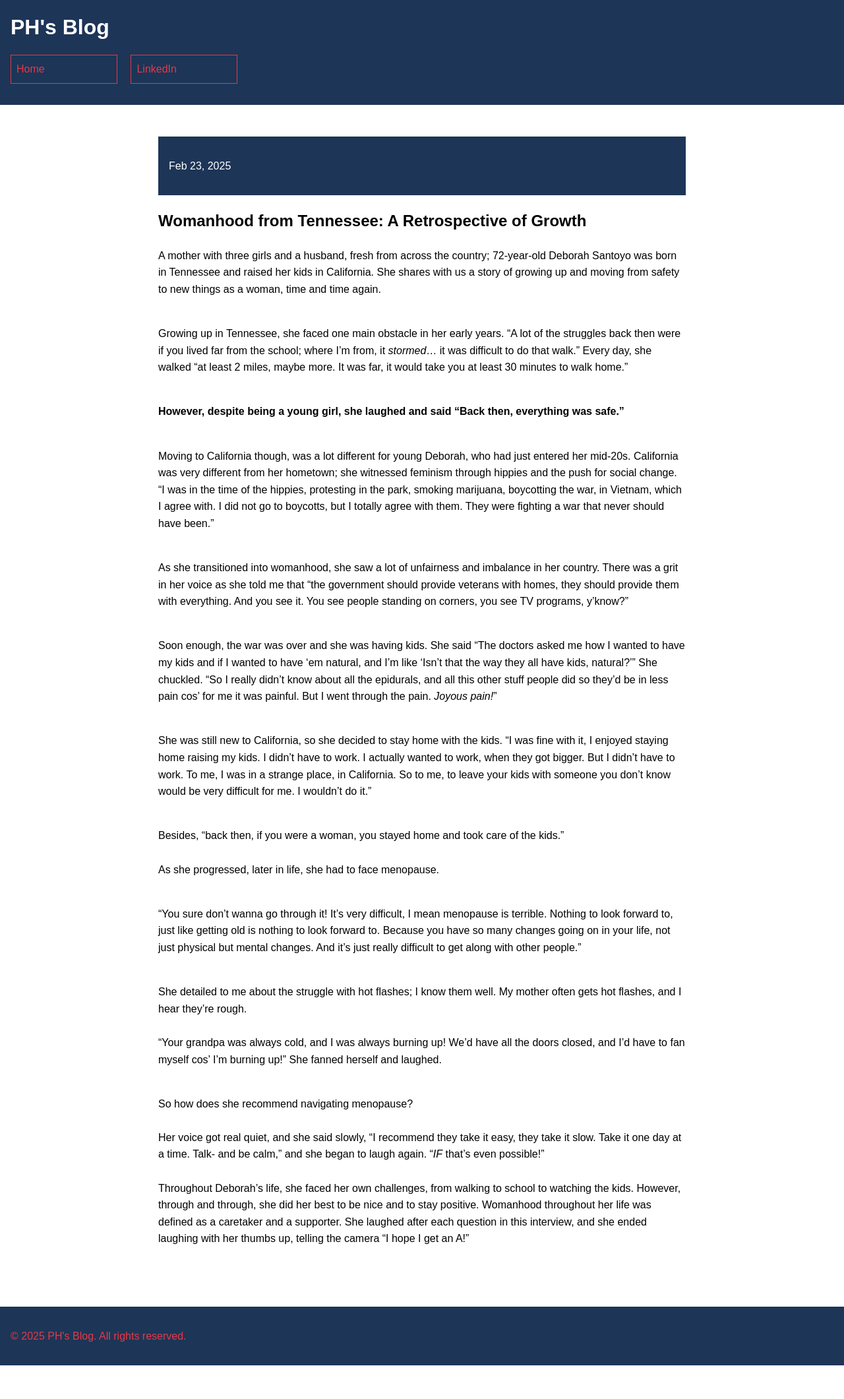
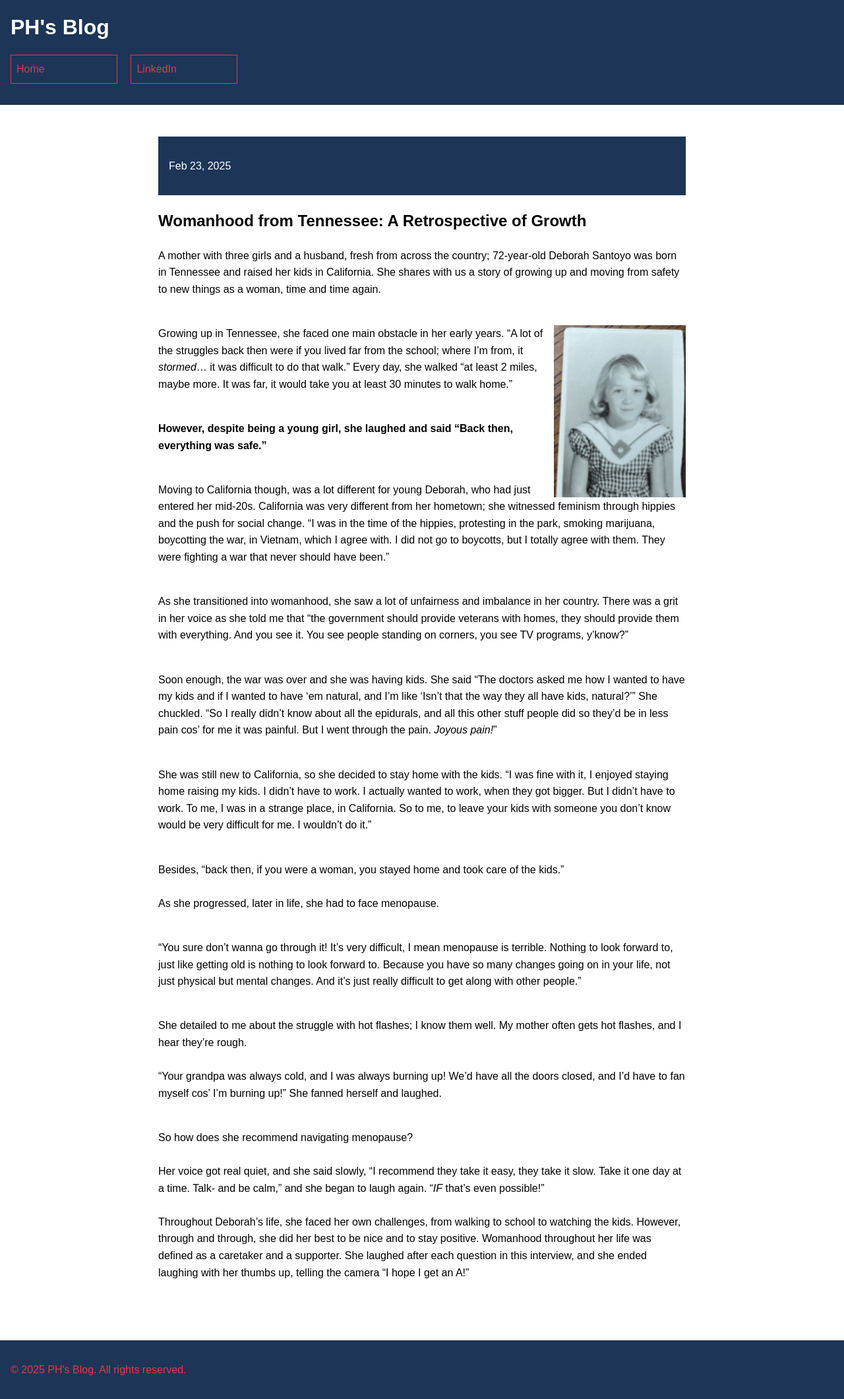
Before and after one commit to CaptainSapphire/PH-s-Blog, a Jekyll site: the page built from _posts/2025-02-23-English-article.md, in a window 1280 px wide. Shown: the whole page at 66% size. Built offline with Jekyll 4.4.1, drawn with Linux system fonts in a browser that asks for light colours; our own code applies the rules of GitHub Pages for plain Markdown files; before the commit the page ends 2070 px from its top, so only the background shows below that.

Commit message:
Update 2025-02-23-English-article.md

```diff
--- a/_posts/2025-02-23-English-article.md
+++ b/_posts/2025-02-23-English-article.md
@@ -3,7 +3,7 @@
 and raised her kids in California. She shares with us a story of growing up and moving from safety to new things as a woman,
 time and time again. <br><br>
 
-Growing up in Tennessee, she faced one main obstacle in her early years.
+<img src="https://github.com/CaptainSapphire/PH-s-Blog/blob/main/assets/February%202025/FullSizeRender(1).png?raw=true" style= "float: right;" width="200" /> Growing up in Tennessee, she faced one main obstacle in her early years.
 “A lot of the struggles back then were if you lived far from the school; where I’m from, it *stormed*…
 it was difficult to do that walk.” Every day, she walked “at least 2 miles, maybe more.
 It was far, it would take you at least 30 minutes to walk home.” <br><br>
```
